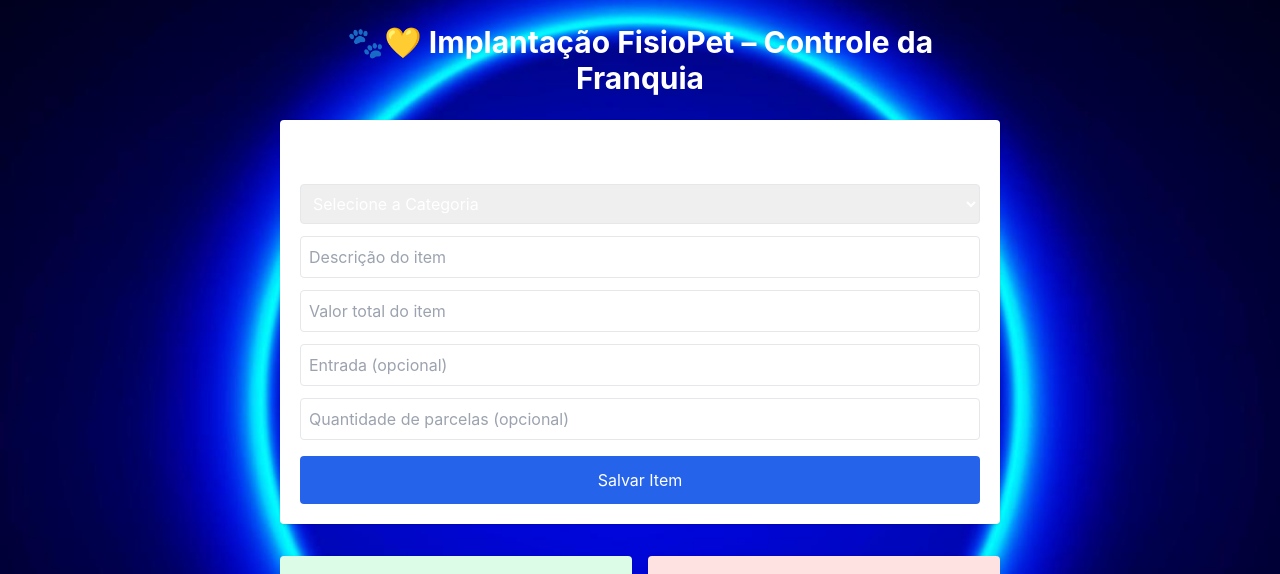
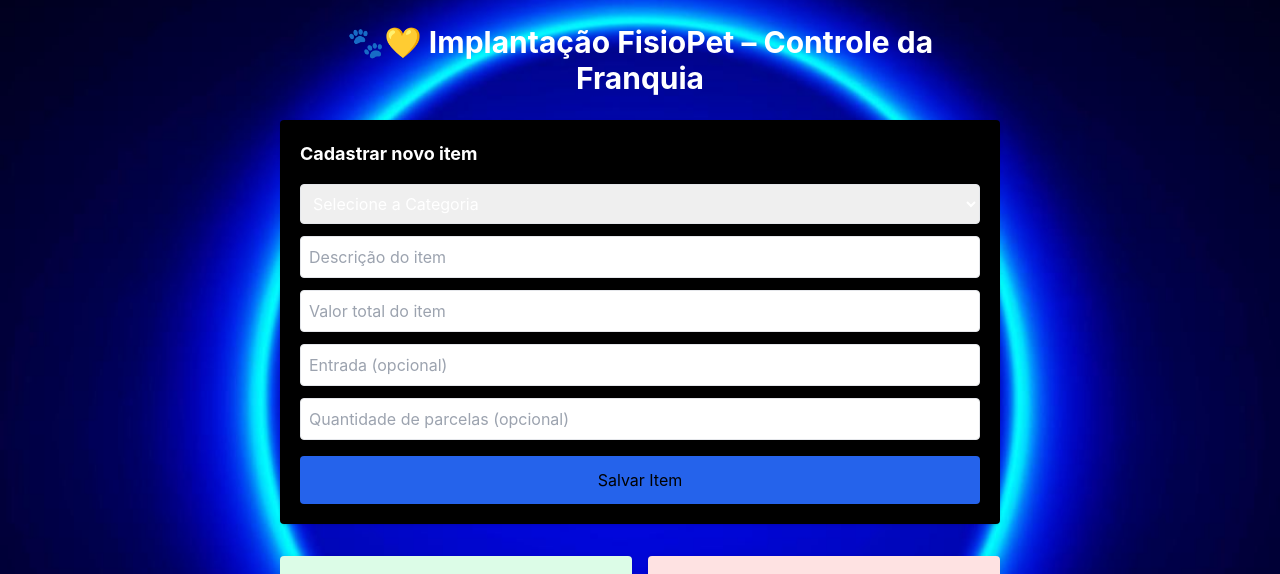
Before and after one commit to comprasdfernando-code/ia-drogarias, a Next.js app: page /sorveteria/fisiopet in a window 1280 px wide. Shown: the top 574 px of the page. Built offline with nearby package versions, Linux system fonts and the light colour scheme; no server answers; the database is empty.

Commit message:
texto black

```diff
--- a/app/sorveteria/fisiopet/page.tsx
+++ b/app/sorveteria/fisiopet/page.tsx
@@ -117,7 +117,7 @@ export default function ImplantacaoFisioPet() {
       </h1>
 
       {/* FORMULÁRIO */}
-      <div className="bg-white shadow p-5 rounded mb-8">
+      <div className="bg-black shadow p-5 rounded mb-8">
         <h2 className="text-lg font-bold mb-4">Cadastrar novo item</h2>
 
         <select
@@ -168,7 +168,7 @@ export default function ImplantacaoFisioPet() {
 
         <button
           onClick={salvarItem}
-          className="bg-blue-600 text-white w-full p-3 rounded"
+          className="bg-blue-600 text-black w-full p-3 rounded"
         >
           Salvar Item
         </button>
@@ -196,7 +196,7 @@ export default function ImplantacaoFisioPet() {
 
       <ul className="space-y-4">
         {itens.map((item) => (
-          <li key={item.id} className="bg-white p-4 rounded shadow">
+          <li key={item.id} className="bg-black p-4 rounded shadow">
 
             <p className="font-bold text-lg">{item.descricao}</p>
             <p className="text-sm opacity-70 mb-2">{item.categoria}</p>
@@ -213,7 +213,7 @@ export default function ImplantacaoFisioPet() {
                 {item.parcelas_pagas < item.parcelas && (
                   <button
                     onClick={() => pagarParcela(item)}
-                    className="bg-green-600 text-white mt-3 p-2 rounded"
+                    className="bg-green-600 text-black mt-3 p-2 rounded"
                   >
                     Registrar pagamento da próxima parcela
                   </button>
```
